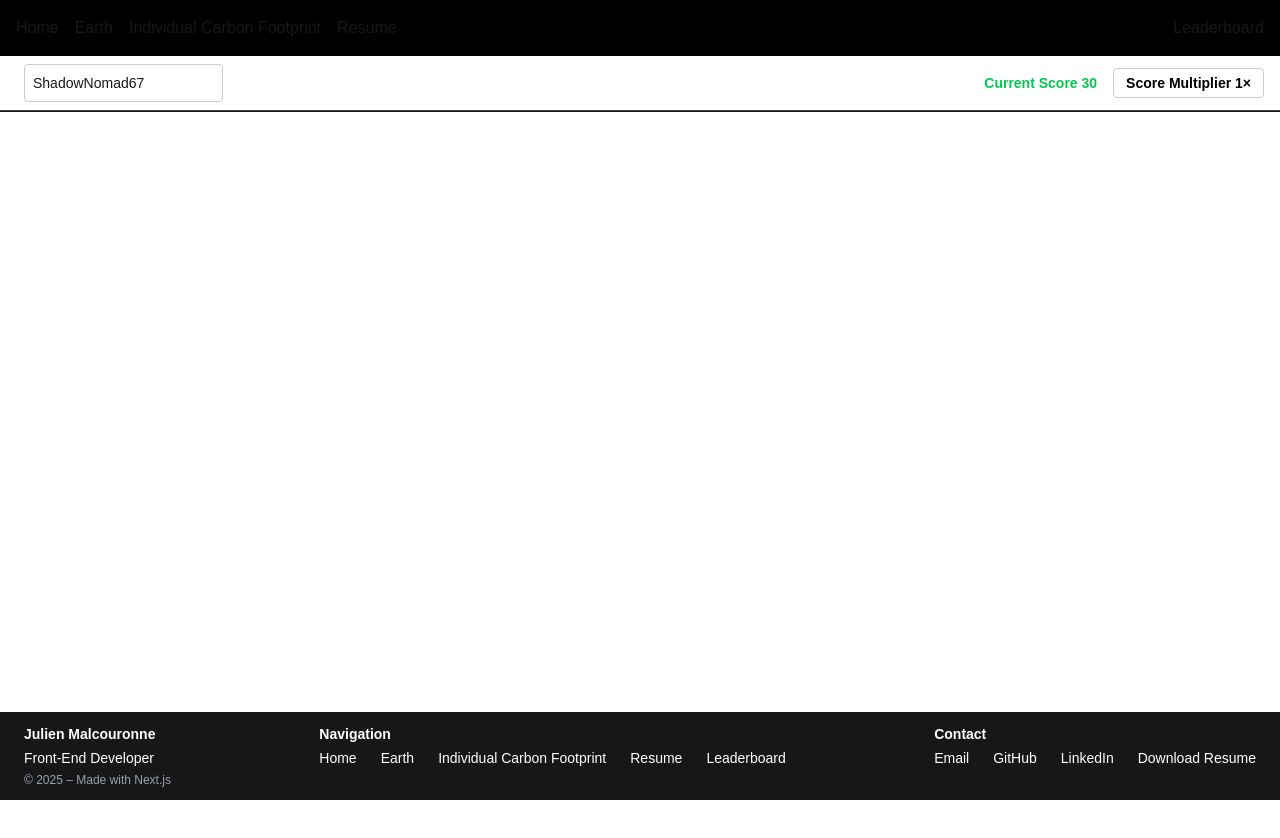
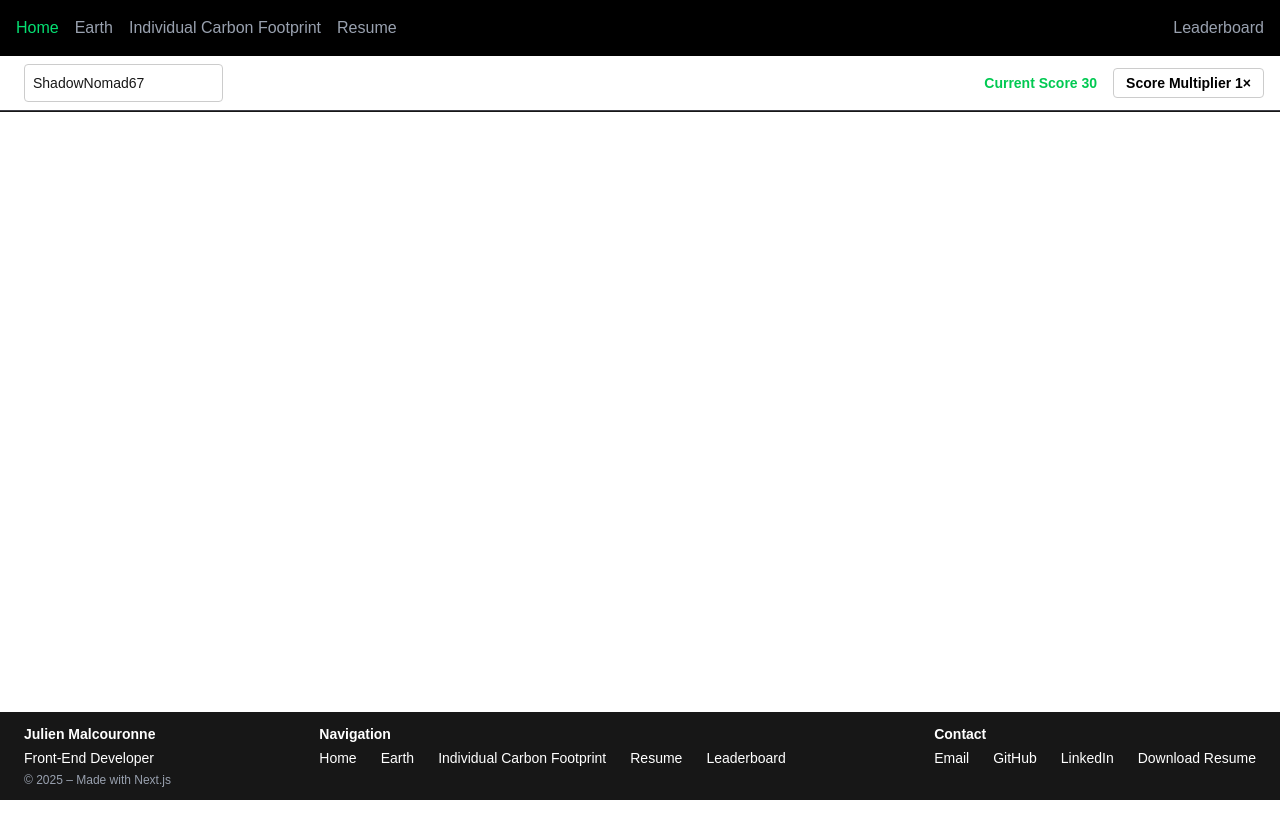
Before and after one commit to JulienMalcouronne/my-interactive, a Next.js app: page /en in a window 1280 px wide. Shown: the top 838 px of the page. Built offline with nearby package versions, Linux system fonts and the light colour scheme.

Commit message:
feat: set nav reflect current link active

```diff
--- a/next.config.ts
+++ b/next.config.ts
@@ -1,11 +1,5 @@
-import type { NextConfig } from 'next';
-
-const nextConfig: NextConfig = {
-  /* config options here */
-};
-
 import createNextIntlPlugin from 'next-intl/plugin';
 
 const withNextIntl = createNextIntlPlugin();
 
-export default withNextIntl(nextConfig);
+export default withNextIntl();
--- a/src/app/[locale]/layout.tsx
+++ b/src/app/[locale]/layout.tsx
@@ -1,8 +1,8 @@
 import { notFound } from 'next/navigation';
 import { Locale, hasLocale, NextIntlClientProvider } from 'next-intl';
 import { getTranslations, setRequestLocale } from 'next-intl/server';
-import { ReactNode } from 'react';
-import { routing } from '../../../i18n/routing';
+import { ReactNode, Suspense } from 'react';
+import { routing } from '../../i18n/routing';
 import MainNavbar from '@/components/global/MainNavbar';
 import PseudonymDisplay from '@/components/global/PseudonymDisplay';
 import ScoreHeader from '@/components/global/ScoreHeader';
@@ -46,6 +46,7 @@ export default async function LocaleLayout({ children, params }: Props) {
             <ScoreProvider>
               <div className="border-b z-[999] sticky top-0 left-0 right-0 bg-white bg-opacity-50 backdrop-blur-md">
                 <MainNavbar />
+
                 <div className="w-full px-4 py-2 border-b border-zinc-700 bg-white/90 backdrop-blur-sm dark:bg-zinc-900/80 dark:text-white flex flex-wrap items-center justify-between text-sm font-mono no-print">
                   <PseudonymDisplay initialName={name} />
                   <ScoreHeader />
--- a/src/components/global/MainNavbar.tsx
+++ b/src/components/global/MainNavbar.tsx
@@ -1,27 +1,49 @@
+'use client';
+
 import Link from 'next/link';
-import { useTranslations } from 'next-intl';
+import { useLocale, useTranslations } from 'next-intl';
+import { usePathname } from 'next/navigation';
+import { getLocalizedHref, SupportedLocale } from '@/lib/localizedRoutes';
+
+const NAV_ITEMS = [
+  { basePath: '/', label: 'home' },
+  { basePath: '/earth', label: 'earth' },
+  { basePath: '/individual-carbon-footprint', label: 'carbonFootprint' },
+  { basePath: '/resume', label: 'cv' },
+  { basePath: '/leaderboard', label: 'leaderboard', rightAlign: true },
+] as const;
 
 export default function MainNavbar() {
   const t = useTranslations();
+  const locale = useLocale() as SupportedLocale;
+  const pathname = usePathname();
+
+  const stripLocalePrefix = (path: string) => path.replace(/^\/(fr|en|es|sv)/, '') || '/';
+  const currentPath = stripLocalePrefix(pathname);
 
   return (
     <nav className="gap-4 p-4 bg-black">
-      <ul className="flex gap-4">
-        <li>
-          <Link href="/">{t('home')}</Link>
-        </li>
-        <li>
-          <Link href="/earth">{t('earth')}</Link>
-        </li>
-        <li>
-          <Link href="/individual-carbon-footprint">{t('carbonFootprint')}</Link>
-        </li>
-        <li>
-          <Link href="/resume">{t('cv')}</Link>
-        </li>
-        <li className="flex-1 text-right">
-          <Link href="/leaderboard">{t('leaderboard')}</Link>
-        </li>
+      <ul className="flex gap-4 w-full">
+        {NAV_ITEMS.map((item) => {
+          const { basePath, label } = item;
+          const rightAlign = 'rightAlign' in item ? item.rightAlign : false;
+          const localizedHref = getLocalizedHref(basePath, locale);
+          const normalizedHref = stripLocalePrefix(localizedHref);
+          const isActive = currentPath === normalizedHref;
+
+          return (
+            <li key={basePath} className={rightAlign ? 'flex-1 text-right' : ''}>
+              <Link
+                href={localizedHref}
+                className={`transition-colors duration-200 ${
+                  isActive ? 'text-green-400' : 'text-gray-400 hover:text-gray-200'
+                }`}
+              >
+                {t(label)}
+              </Link>
+            </li>
+          );
+        })}
       </ul>
     </nav>
   );
--- a/i18n/request.ts
+++ b/src/i18n/request.ts
@@ -3,7 +3,6 @@ import { hasLocale } from 'next-intl';
 import { routing } from './routing';
 
 export default getRequestConfig(async ({ requestLocale }) => {
-  // Typically corresponds to the `[locale]` segment
   const requested = await requestLocale;
   const locale = hasLocale(routing.locales, requested) ? requested : routing.defaultLocale;
 
--- /dev/null
+++ b/src/lib/localizedRoutes.ts
@@ -0,0 +1,22 @@
+const localizedRoutes = {
+  '/': { fr: '/', en: '/' },
+  '/leaderboard': { fr: '/classement', en: '/leaderboard' },
+  '/earth': { fr: '/terre', en: '/earth' },
+  '/individual-carbon-footprint': {
+    fr: '/empreinte-carbone-individuelle',
+    en: '/individual-carbon-footprint',
+  },
+  '/resume': { fr: '/cv', en: '/resume' },
+} as const;
+
+type BasePath = keyof typeof localizedRoutes;
+type SupportedLocale = keyof (typeof localizedRoutes)['/'];
+
+function getLocalizedHref(basePath: BasePath, locale: SupportedLocale): string {
+  const localizedPath = localizedRoutes[basePath][locale];
+  return locale === 'en' ? localizedPath : `/${locale}${localizedPath}`;
+}
+
+export type { SupportedLocale, BasePath };
+
+export { getLocalizedHref, localizedRoutes };
--- a/src/middleware.ts
+++ b/src/middleware.ts
@@ -1,11 +1,22 @@
 import createMiddleware from 'next-intl/middleware';
-import { routing } from '../i18n/routing';
+import { routing } from './i18n/routing';
+import type { NextRequest } from 'next/server';
 
-export default createMiddleware(routing);
+const intlMiddleware = createMiddleware(routing);
+
+export async function middleware(request: NextRequest) {
+  const fullPathname = request.nextUrl.pathname;
+
+  // Exécute intlMiddleware et clone la réponse
+  const intlResponse = intlMiddleware(request);
+  const response = new Response(intlResponse.body, intlResponse);
+
+  // Ajoute x-pathname manuellement
+  response.headers.set('x-pathname', fullPathname);
+
+  return response;
+}
 
 export const config = {
-  // Match all pathnames except for
-  // - … if they start with `/api`, `/trpc`, `/_next` or `/_vercel`
-  // - … the ones containing a dot (e.g. `favicon.ico`)
   matcher: '/((?!api|trpc|_next|_vercel|.*\\..*).*)',
 };
```
Also changed, not shown: src/i18n/messages/en.json (renamed from i18n/messages/en.json), src/i18n/messages/fr.json (renamed from i18n/messages/fr.json), src/i18n/navigation.ts (renamed from i18n/navigation.ts), src/i18n/routing.ts (renamed from i18n/routing.ts).
